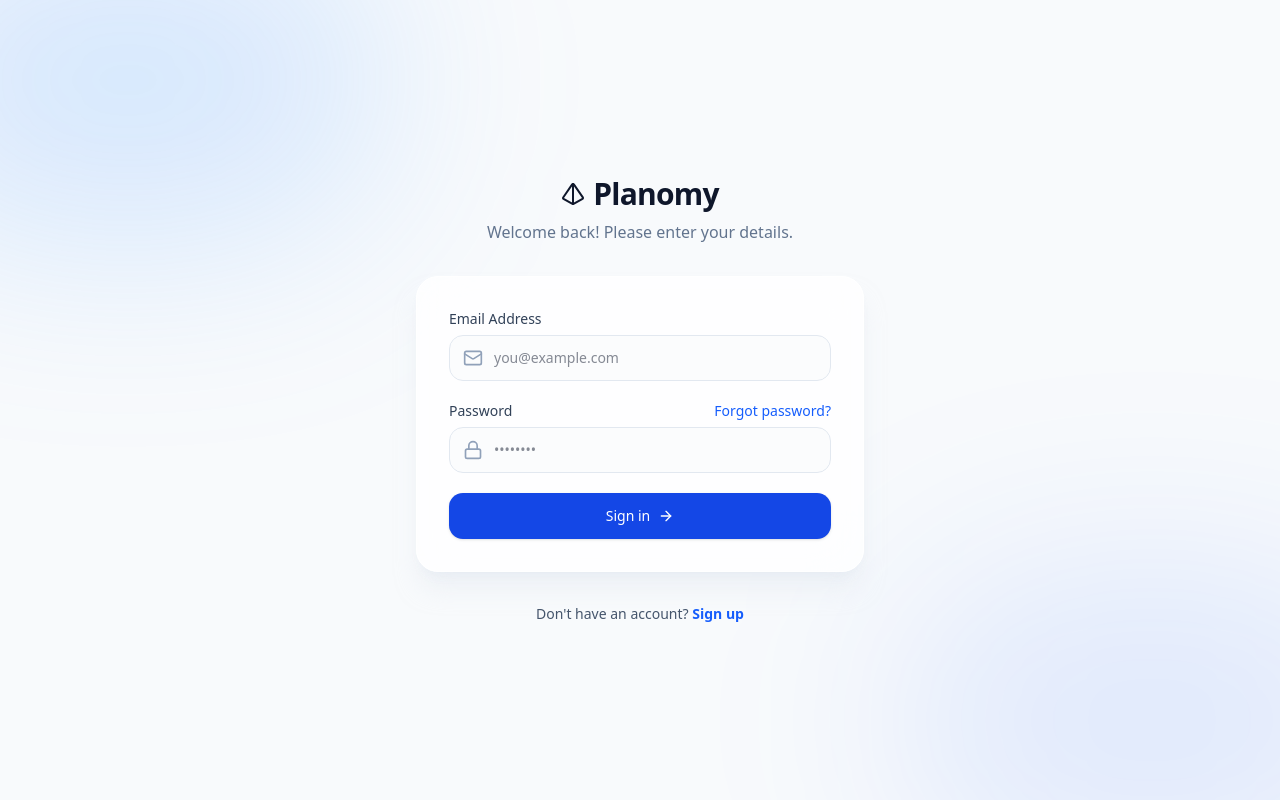
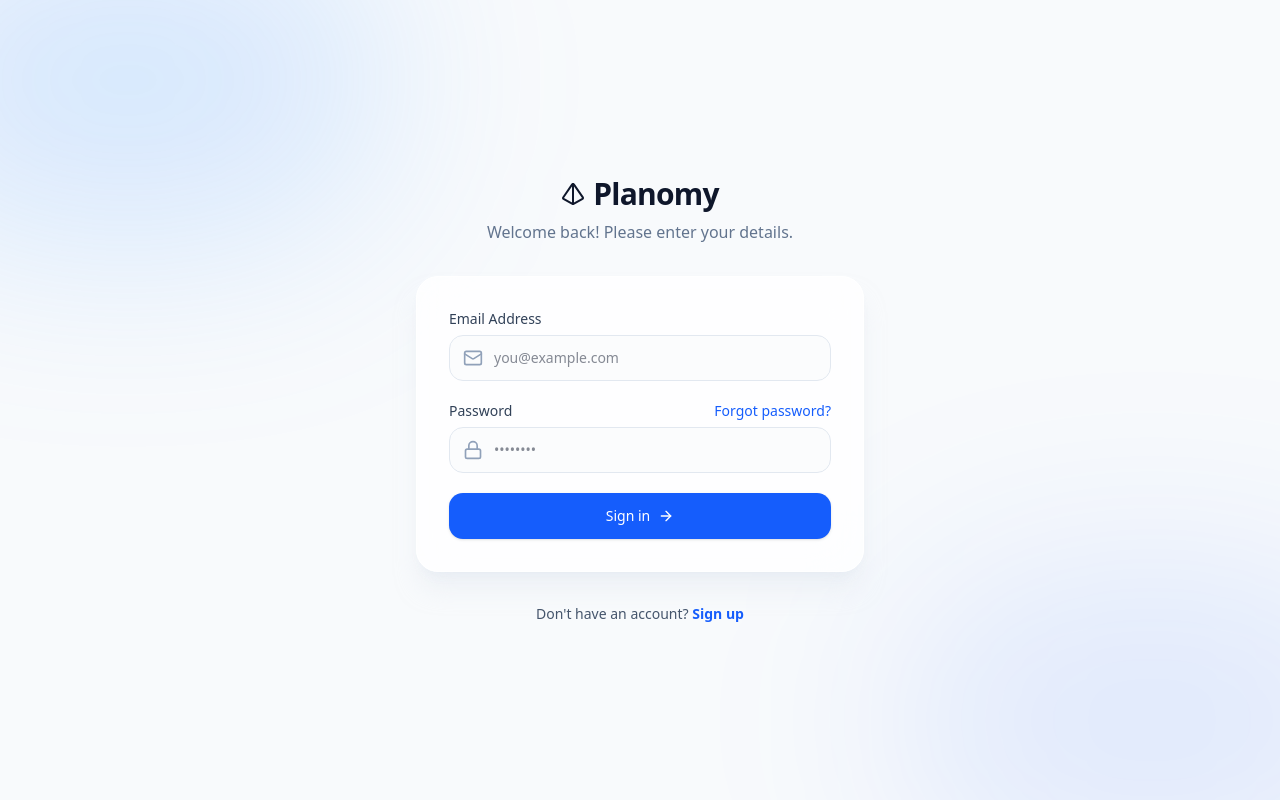
Before and after one commit to giorgiotoffoli/planomy, a Next.js app: page /auth in a window 1280 px wide. Built offline with nearby package versions, Linux system fonts and the light colour scheme.

Commit message:
Fix confirm password affecting login

```diff
--- a/src/app/auth/page.tsx
+++ b/src/app/auth/page.tsx
@@ -137,7 +137,7 @@ export default function App() {
 
                 <button
                   type="submit"
-                  disabled={!passwordsMatch}
+                  disabled={!isLogin && !passwordsMatch}
                   className="w-full flex justify-center items-center py-3 px-4 border border-transparent rounded-xl shadow-sm text-sm font-medium text-white bg-blue-600 hover:bg-blue-700 focus:outline-none focus:ring-2 focus:ring-offset-2 focus:ring-blue-600 transition-all active:scale-[0.98] disabled:cursor-not-allowed disabled:bg-blue-700"
                 >
                   {isLogin ? 'Sign in' : 'Create account'}
```
